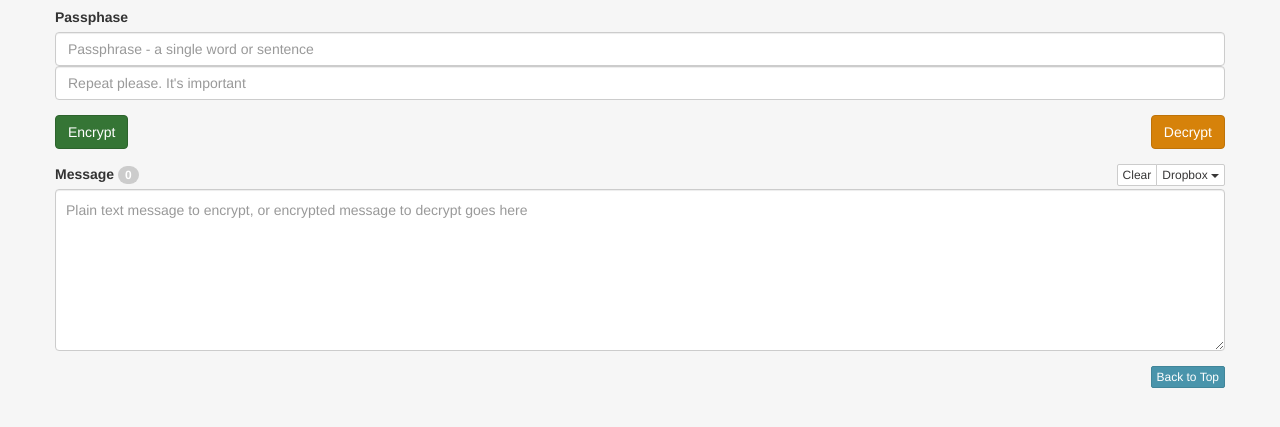
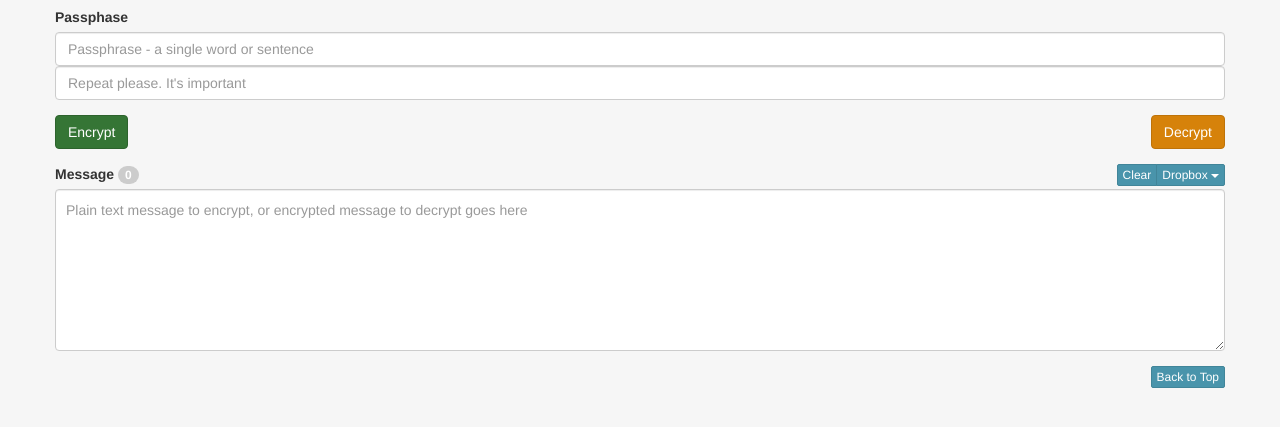
Before and after one commit to khilnani/quickedit.org, a plain HTML site: page index.html in a window 1280 px wide. Shown: the part 83-510 px from the top of the page. Drawn offline with Linux system fonts and the light colour scheme.

Commit message:
Update index.html

```diff
--- a/index.html
+++ b/index.html
@@ -75,9 +75,9 @@
               <label for="message">Message</label> <span class="badge" id="count">0</span>
             </div>
 						<div class="btn-group pull-right">
-						  <button type="reset" class="btn btn-default btn-xs">Clear</button>
+						  <button type="reset" class="btn btn-info btn-xs">Clear</button>
 						  <div class="btn-group">
-						    <button type="button" class="btn btn-default dropdown-toggle btn-xs" data-toggle="dropdown">
+						    <button type="button" class="btn btn-info dropdown-toggle btn-xs" data-toggle="dropdown">
 						      Dropbox
 						      <span class="caret"></span>
 						    </button>
```
